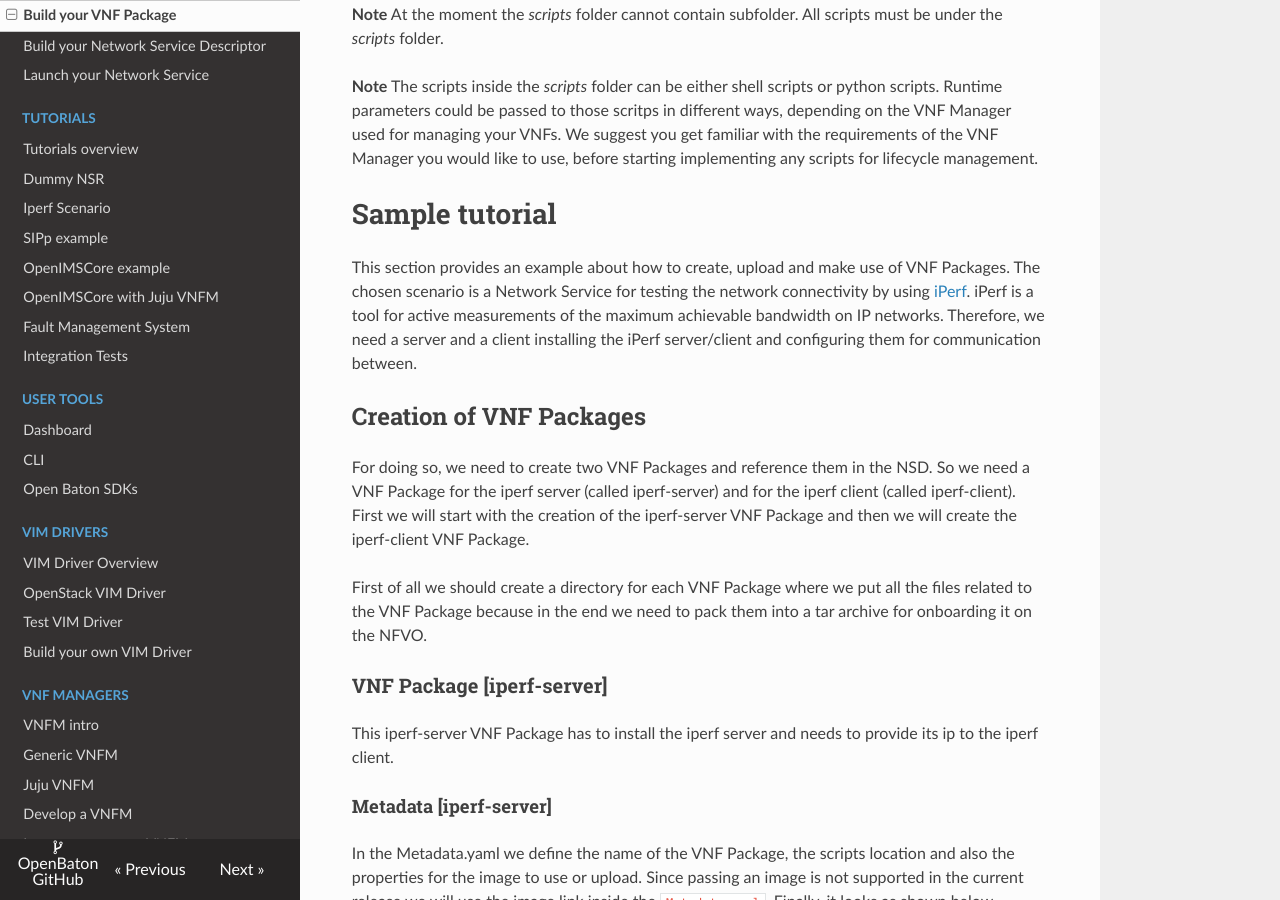
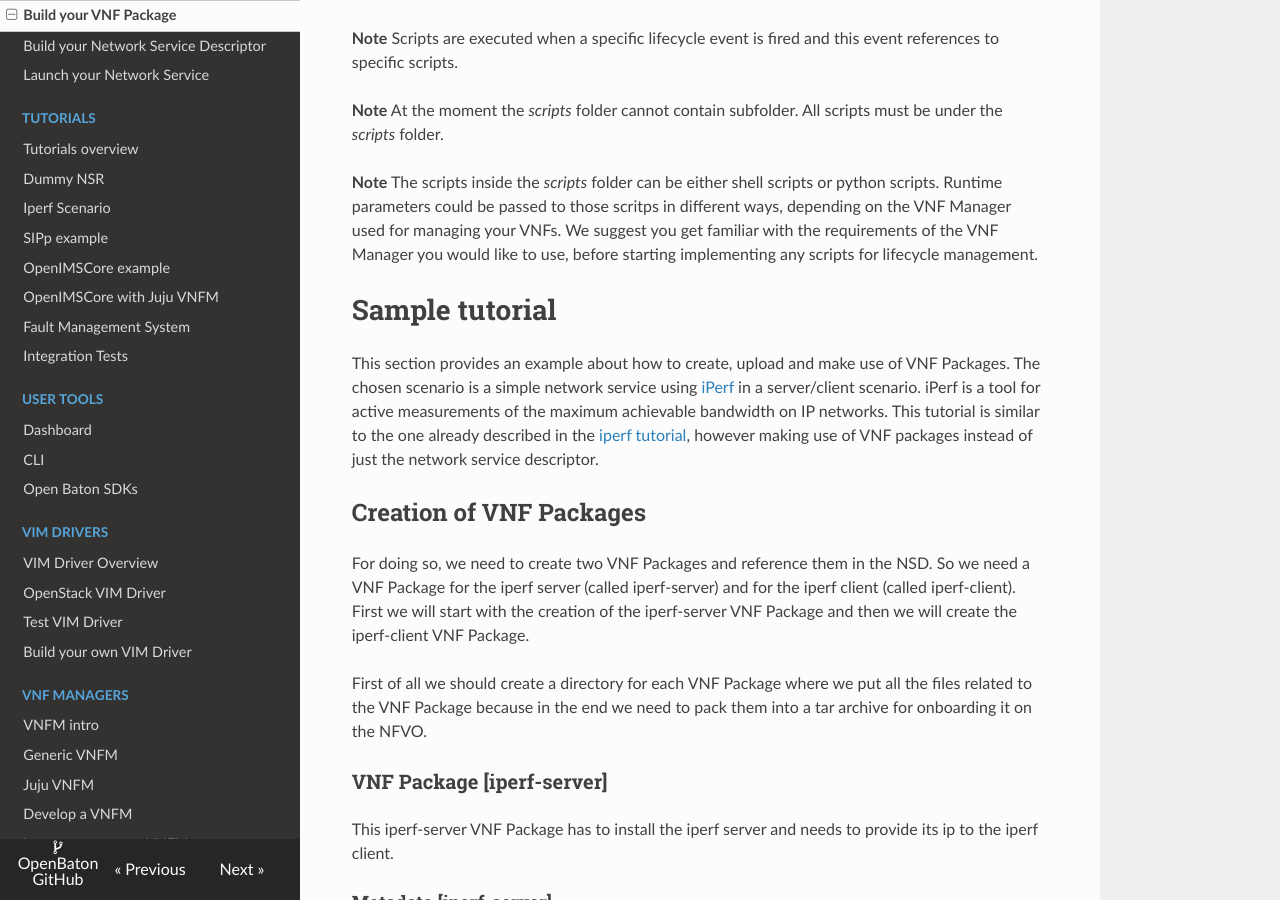
Before and after one commit to openbaton/docs, an MkDocs documentation site: the page built from docs/vnf-package.md, in a window 1280 px wide and 900 px high, scrolled down 3929 px. Built offline with MkDocs 1.6.1, drawn with Linux system fonts in a browser that asks for light colours; nearby versions of some CDN libraries; old or Windows-style settings are respelled for this version of MkDocs; some of the changed text lies outside the part shown.

```diff
--- a/docs/vnf-package.md
+++ b/docs/vnf-package.md
@@ -9,6 +9,9 @@ The NFVO supports two different formats for VNF Packages:
 * CSAR archive following the [Tosca simple profile for NFV][tosca-nfv] specification.
 
 This page provides more information about the first option, while more information about the second option are given in this [tutorial][csar-onboarding].
+
+**Important note:** in case your scripts are available publicly on GitHub, you may not need the creation of a specific VNF package, but you can just refer them in the VNFD as part of the
+*vnfPackageLocation* parameter
 
 # Overview
 
@@ -134,9 +137,10 @@ The execution order is defined by the lifecycle_events inside the VNFD. Please r
 # Sample tutorial
 
 This section provides an example about how to create, upload and make use of VNF Packages.
-The chosen scenario is a Network Service for testing the network connectivity by using [iPerf][iperf-link].
+The chosen scenario is a simple network service using [iPerf][iperf-link] in a server/client scenario.
 iPerf is a tool for active measurements of the maximum achievable bandwidth on IP networks.
-Therefore, we need a server and a client installing the iPerf server/client and configuring them for communication between.
+This tutorial is similar to the one already described in the [iperf tutorial][iperf], however making use of VNF packages instead of just the network service descriptor.
+
 
 ## Creation of VNF Packages
 For doing so, we need to create two VNF Packages and reference them in the NSD.
```
Also changed, not shown: other parts of docs/vnf-package.md (+1 -0 lines), docs/index.md (+4 -3 lines), docs/openstack-driver.md (+1 -1 lines), docs/pop-openstack.md (+3 -0 lines), docs/pop-registration.md (+1 -1 lines), docs/use.md (+1 -1 lines).
